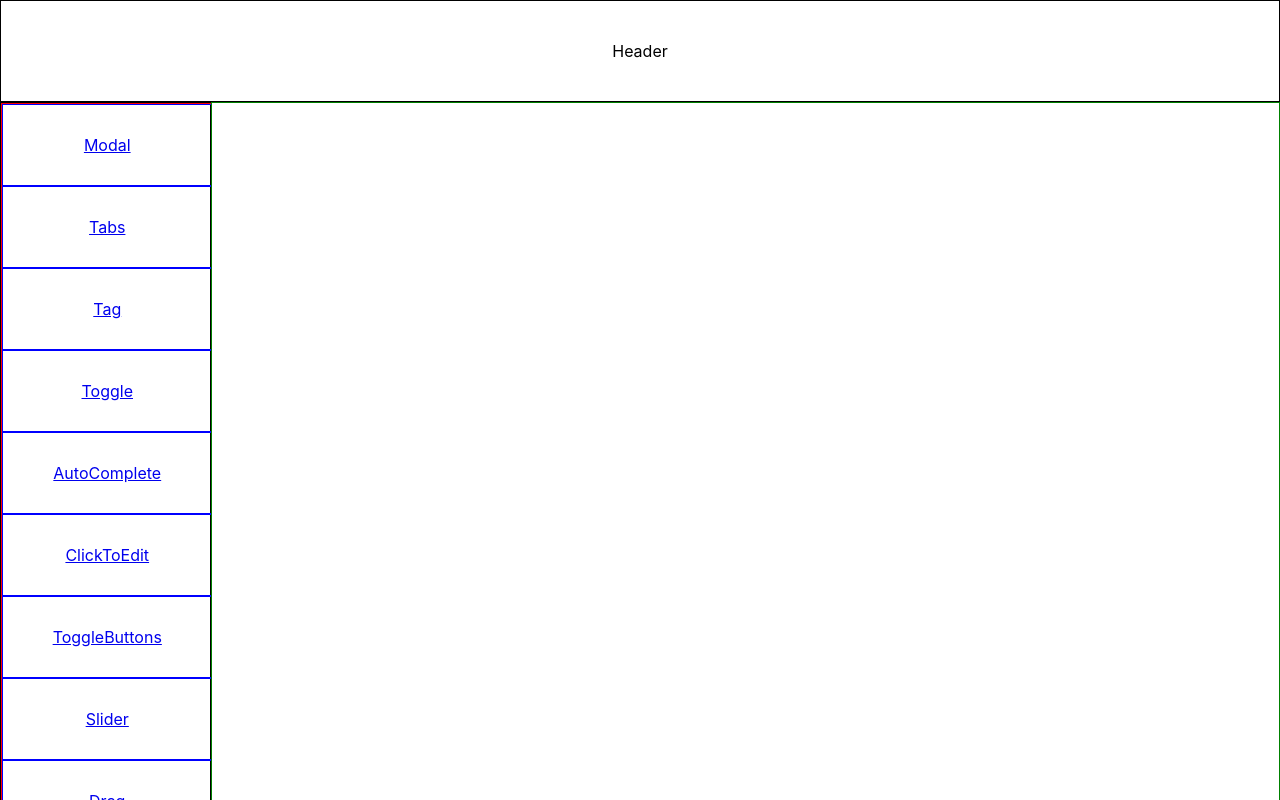
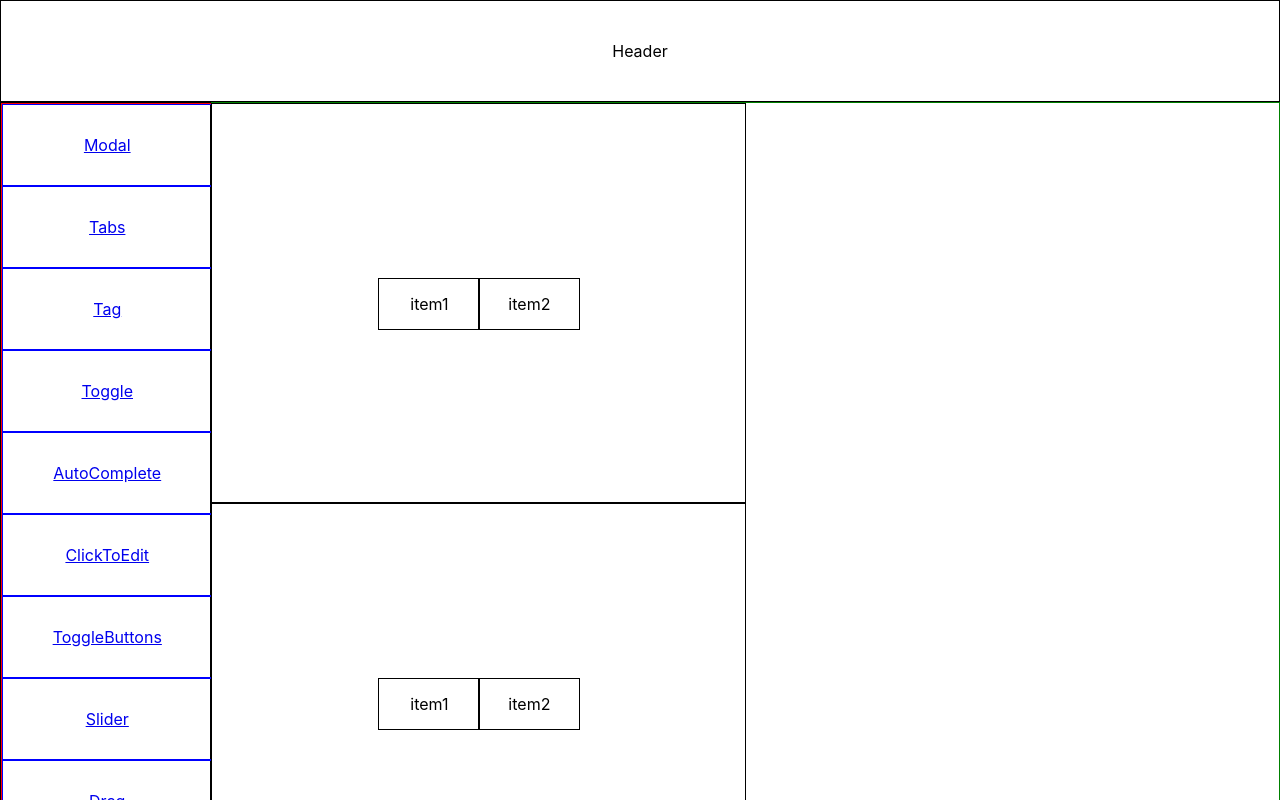
Before and after one commit to changmoolee/project_design, a React (Create React App) app in the folder design-system/: page /DropDown in a window 1280 px wide. Shown: the top 800 px of the page. Built offline with nearby package versions, Linux system fonts and the light colour scheme.

Commit message:
Add DropDown feature

```diff
--- a/design-system/src/components/Article.js
+++ b/design-system/src/components/Article.js
@@ -11,6 +11,7 @@ import ToggleButtonsDemo from "../features/ToggleButtons/ToggleButtonsDemo";
 import SliderDemo from "../features/Slider/SliderDemo";
 import Drag from "../features/Drag";
 import TransferListDemo from "../features/TransferList/TransferListDemo";
+import DropDownDemo from "../features/DropDown/DropDownDemo";
 
 const Container = styled.section`
   width: 100%;
@@ -35,6 +36,7 @@ const Article = () => {
         <Route path="/Slider" element={<SliderDemo />} />
         <Route path="/Drag" element={<Drag />} />
         <Route path="/TransferList" element={<TransferListDemo />} />
+        <Route path="/DropDown" element={<DropDownDemo />} />
       </Routes>
     </Container>
   );
--- /dev/null
+++ b/design-system/src/features/DropDown/BasicDropDown.js
@@ -0,0 +1,60 @@
+import React, { useState } from "react";
+import styled from "styled-components";
+
+const Container = styled.section`
+  width: 100px;
+  height: 50px;
+`;
+
+const Button = styled.div`
+  width: 100px;
+  height: 50px;
+  display: flex;
+  justify-content: center;
+  align-items: center;
+  border: 1px solid black;
+  :hover {
+    background: gray;
+  }
+`;
+
+const Menu = styled.div`
+  width: 200px;
+  display: ${({ clicked }) => (clicked ? "block" : "none")};
+  border: 1px solid black;
+`;
+
+const Item = styled.div`
+  position: relative;
+  width: 100%;
+  height: 50px;
+  display: flex;
+  justify-content: center;
+  align-items: center;
+  border: 1px solid black;
+  background: white;
+  :hover {
+    background: gray;
+  }
+  z-index: 1;
+`;
+
+const BasicDropDown = ({ items, title }) => {
+  const [clicked, setClicked] = useState(false);
+
+  const handleButtonClick = () => {
+    setClicked(!clicked);
+  };
+  return (
+    <Container>
+      <Button onClick={handleButtonClick}>{title}</Button>
+      <Menu clicked={clicked}>
+        {items.map((item) => (
+          <Item>{item}</Item>
+        ))}
+      </Menu>
+    </Container>
+  );
+};
+
+export default BasicDropDown;
--- /dev/null
+++ b/design-system/src/features/DropDown/DropDownDemo.js
@@ -0,0 +1,61 @@
+import React from "react";
+import styled from "styled-components";
+import { FeatureContainer } from "../layout/layout";
+import { Feature } from "../layout/layout";
+import { Manual } from "../layout/layout";
+import BasicDropDown from "./BasicDropDown";
+import HoverDropDown from "./HoverDropDown";
+
+const Container = styled.section`
+  width: 100%;
+  height: 100%;
+  display: flex;
+  flex-direction: column;
+  justify-content: center;
+  align-items: center;
+`;
+const SubContainer = styled.section`
+  width: 100%;
+  height: 50%;
+  display: flex;
+  justify-content: center;
+  align-items: center;
+  border: 1px solid black;
+`;
+
+const DropDowns = styled.section`
+  display: flex;
+`;
+
+const DropDownDemo = () => {
+  const items1 = ["item1", "item2", "item3", "item4", "item5"];
+  const items2 = ["item6", "item7", "item8", "item9", "item10"];
+  /* You can change the item database by changing this "items" Array. */
+
+  const title = "Sth...";
+  /* You can change the title of button by changing the props title */
+
+  return (
+    <FeatureContainer>
+      <Feature>
+        <Container>
+          <SubContainer>
+            <DropDowns>
+              <BasicDropDown items={items1} title="item1" />
+              <BasicDropDown items={items2} title="item2" />
+            </DropDowns>
+          </SubContainer>
+          <SubContainer>
+            <DropDowns>
+              <HoverDropDown items={items1} title="item1" />
+              <HoverDropDown items={items2} title="item2" />
+            </DropDowns>
+          </SubContainer>
+        </Container>
+      </Feature>
+      <Manual></Manual>
+    </FeatureContainer>
+  );
+};
+
+export default DropDownDemo;
--- /dev/null
+++ b/design-system/src/features/DropDown/HoverDropDown.js
@@ -0,0 +1,65 @@
+import React, { useState } from "react";
+import styled from "styled-components";
+
+const Container = styled.section`
+  width: 100px;
+  height: 50px;
+`;
+
+const Button = styled.div`
+  width: 100px;
+  height: 50px;
+  display: flex;
+  justify-content: center;
+  align-items: center;
+  border: 1px solid black;
+  :hover {
+    background: gray;
+  }
+`;
+
+const Menu = styled.div`
+  width: 200px;
+  display: ${({ enter }) => (enter ? "block" : "none")};
+  border: 1px solid black;
+`;
+
+const Item = styled.div`
+  position: relative;
+  width: 100%;
+  height: 50px;
+  display: flex;
+  justify-content: center;
+  align-items: center;
+  border: 1px solid black;
+  background: white;
+  :hover {
+    background: gray;
+  }
+  z-index: 1;
+`;
+
+const HoverDropDown = ({ items, title }) => {
+  const [enter, setEnter] = useState(false);
+  const handleMouseEnter = () => {
+    setEnter(true);
+  };
+  const handleMouseLeave = () => {
+    setEnter(false);
+  };
+
+  return (
+    <Container>
+      <Button onMouseEnter={handleMouseEnter} onMouseLeave={handleMouseLeave}>
+        {title}
+      </Button>
+      <Menu enter={enter}>
+        {items.map((item) => (
+          <Item>{item}</Item>
+        ))}
+      </Menu>
+    </Container>
+  );
+};
+
+export default HoverDropDown;
--- a/design-system/src/features/TransferList/TransferListDemo.js
+++ b/design-system/src/features/TransferList/TransferListDemo.js
@@ -22,9 +22,7 @@ const TransferListDemo = () => {
     "List Item4",
     "List Item5",
   ]);
-  // typescript - string[]
-
-  // { id: number; value: string; }[]
+  /* You can handle the left database by changing the array.*/
 
   const [rightItems, setRightItems] = useState([
     "List Item6",
@@ -33,6 +31,7 @@ const TransferListDemo = () => {
     "List Item9",
     "List Item10",
   ]);
+  /* You can handle the right database by changing the array.*/
 
   return (
     <FeatureContainer>
--- a/design-system/src/features/data/data.js
+++ b/design-system/src/features/data/data.js
@@ -9,4 +9,5 @@ export const features = [
   "Slider",
   "Drag",
   "TransferList",
+  "DropDown",
 ];
```
Also changed, not shown: design-system/package.json (+13 -0 lines), 1 other file (tests, documents, lock files or other folders).
